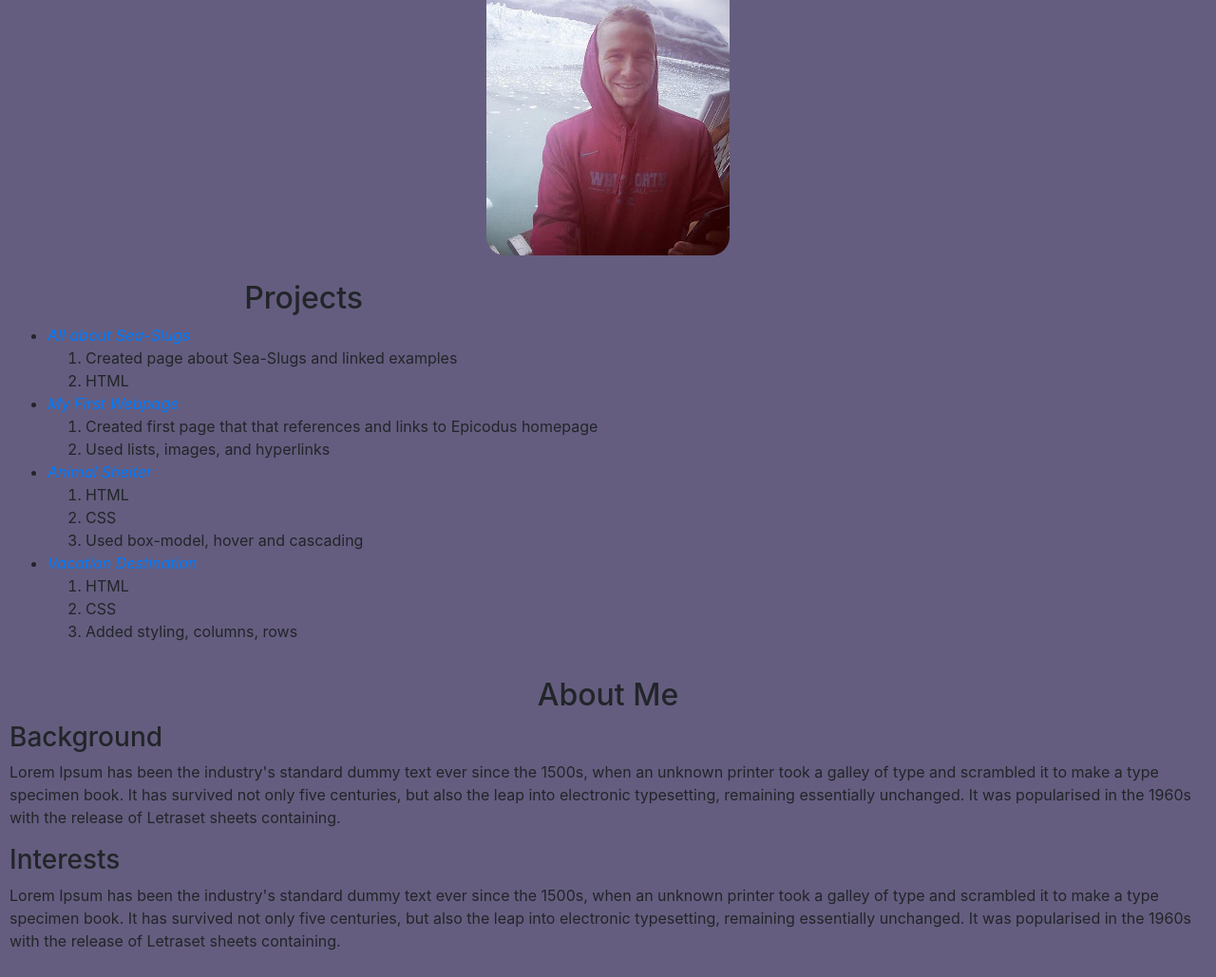
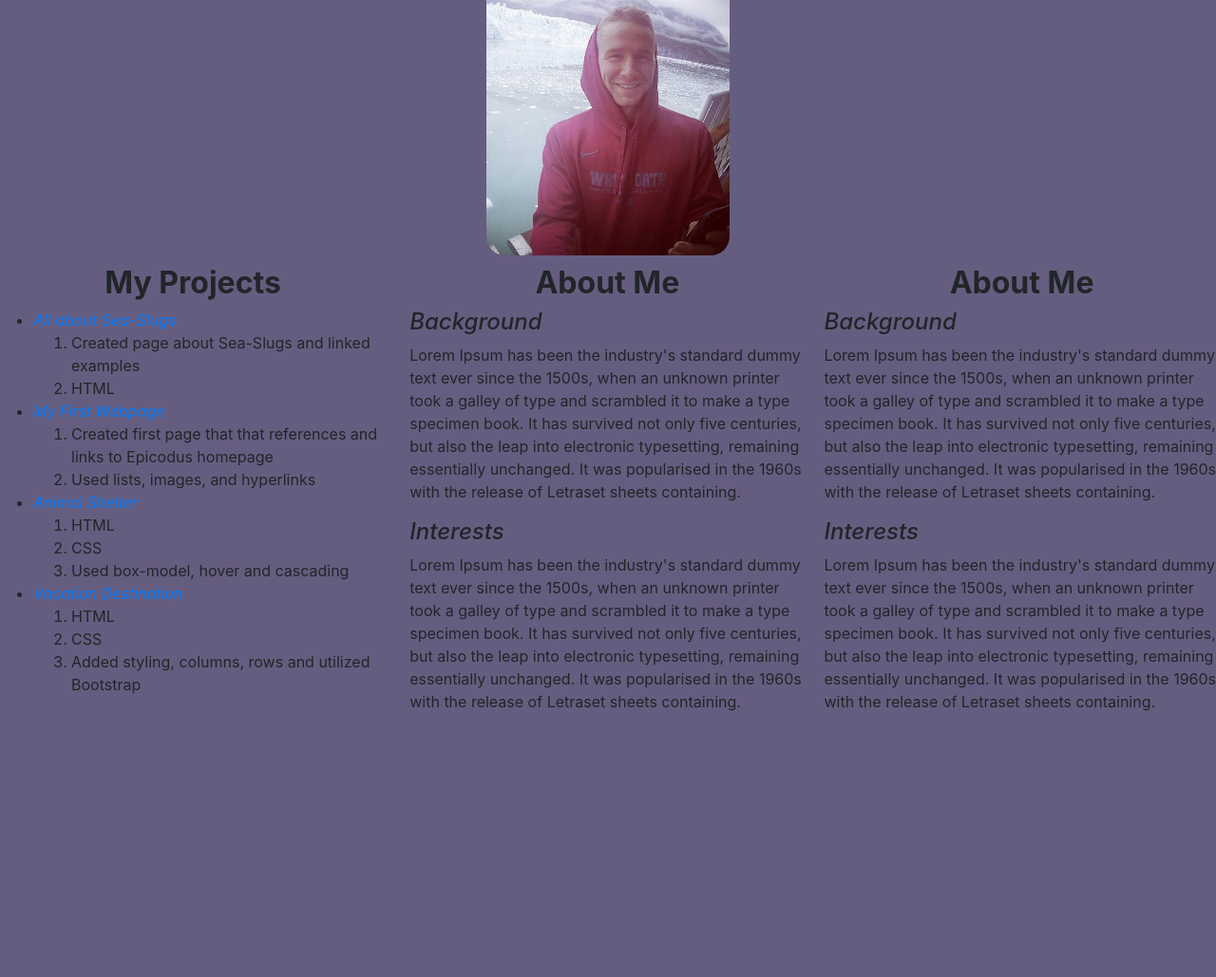
Before and after one commit to MattStaudacher/My-Portfolio, a plain HTML site: page index.html in a window 1280 px wide. Shown: the part 357-1386 px from the top of the page at 95% size. After the commit the page ends 1134 px from the top, so only its background shows below. Drawn offline with Linux system fonts and the light colour scheme.

Commit message:
it will create 3 columns under the photo, for Projects, Background, Interests/Skills.

```diff
--- a/css/styles.css
+++ b/css/styles.css
@@ -15,8 +15,14 @@
 
 .column{
   float: left;
-  width: 45;
+  width: 33.3%;
   padding: 10px;
+
+}
+.column2{
+  width: 50%;
+  padding: 10px;
+
 }
 body {
   background-color: #655d7f;
@@ -26,13 +32,17 @@ h2{
   text-align: center;
 }
 img{
+
+
   border-radius: 20px;
   float: center;
 }
 
 .jumbotron{
   text-align: center;
-  margin-left: 18px;
-  margin-right: 18px;
+  margin-left: 48px;
+  margin-right: 48px;
+
+
 
 }
--- a/index.html
+++ b/index.html
@@ -3,23 +3,20 @@
   <head>
     <link href="css/bootstrap.css" rel="stylesheet" type="text/css">
     <link href="css/styles.css" rel="stylesheet" type="text/css">
-    <title>Matt's Portfolio</title>
+  <title>Matt's Portfolio</title>
 
   </head>
-  <body>
+    <body>
 
       <div class="jumbotron"><h1>Matt Staudacher</h1>
-      <p><em>Web Development student at Epicodus Seattle</em></p></div>
-  </div>
-<img src="matt.jpg"  alt="photo of matt in alaska" class="center">
+        <p><em>Web Development student at Epicodus Seattle</em></p></div>
+        <img src="matt.jpg"  alt="photo of matt in alaska" class="center">
 
-    <div class="row">
+      <div class="row">
 
-              <p></p>
-            </div>
       <div class="column">
 
-    <h2>Projects</h2>
+    <h2><strong>My Projects</strong></h2>
 
       <ul>
         <li><a href="https://mattstaudacher.github.io/sea-slugs/"> <em> All about Sea-Slugs</em></li></a>
@@ -44,33 +41,51 @@
         <ol>
           <li>HTML</li>
           <li>CSS</li>
-          <li>Added styling, columns, rows</li>
+          <li>Added styling, columns, rows and utilized Bootstrap</li>
         </ol>
 </ul>
 </div>
 
+
 <div class="column">
-    <h2>About Me</h2>
+    <h2><strong>About Me</strong></h2>
 
-    <h3>Background</h3>
+    <h4><em>Background</em></h4>
       <p>Lorem Ipsum has been the industry's standard dummy text ever since the 1500s,
       when an unknown printer took a galley of type and scrambled it to make a type specimen
       book. It has survived not only five centuries, but also the leap into electronic
       typesetting, remaining essentially unchanged. It was popularised in the 1960s
       with the release of Letraset sheets containing. </p>
-    <h3>Interests</h3>
+    <h4><em>Interests</em></h4>
       <p>Lorem Ipsum has been the industry's standard dummy text ever since the 1500s,
       when an unknown printer took a galley of type and scrambled it to make a type specimen
       book. It has survived not only five centuries, but also the leap into electronic
       typesetting, remaining essentially unchanged. It was popularised in the 1960s
       with the release of Letraset sheets containing. </p>
+</div>
+<div class="column">
+    <h2><strong>About Me</strong></h2>
+
+    <h4><em>Background</em></h4>
+      <p>Lorem Ipsum has been the industry's standard dummy text ever since the 1500s,
+      when an unknown printer took a galley of type and scrambled it to make a type specimen
+      book. It has survived not only five centuries, but also the leap into electronic
+      typesetting, remaining essentially unchanged. It was popularised in the 1960s
+      with the release of Letraset sheets containing. </p>
+    <h4><em>Interests</em></h4>
+      <p>Lorem Ipsum has been the industry's standard dummy text ever since the 1500s,
+      when an unknown printer took a galley of type and scrambled it to make a type specimen
+      book. It has survived not only five centuries, but also the leap into electronic
+      typesetting, remaining essentially unchanged. It was popularised in the 1960s
+      with the release of Letraset sheets containing. </p>
+</div>
 
     </div>
-
-
+  </div>
 
 
   </body>
 
 
+
 </html>
```
